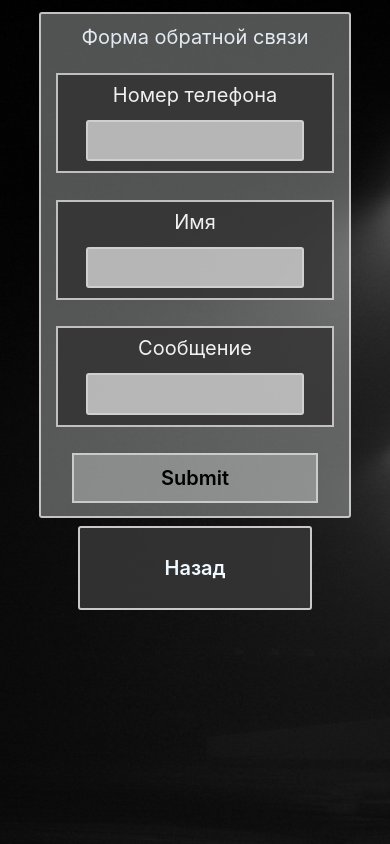
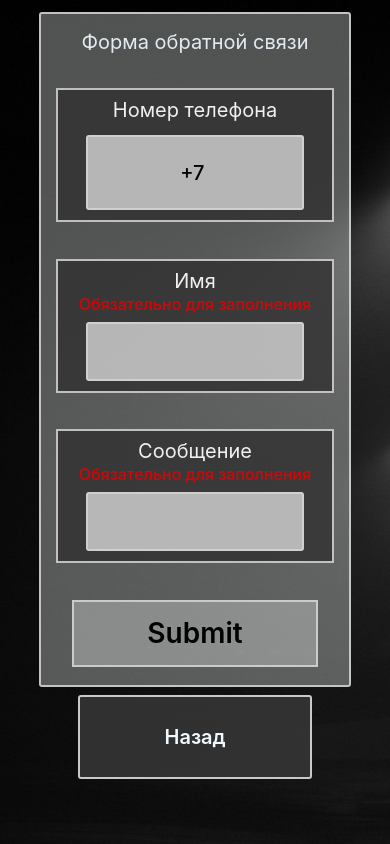
Before and after one commit to Grekalimbus/task-form, a React (Create React App) app: page / in a window 390 px wide. Both pictures are taken after a click on the button "Открыть форму". Built offline with nearby package versions, Linux system fonts and the light colour scheme.

Commit message:
logic for field phone in handlesubmit

```diff
--- a/src/App.jsx
+++ b/src/App.jsx
@@ -9,7 +9,6 @@ function App() {
   const [styleButtonBack, setStyleButtonBack] = useState({ display: 'none' });
 
   const handleDisplay = () => {
-    console.log('fd');
     setDisplayForm((prevState) => (prevState = !prevState));
     if (!display) {
       setStyleButtonForm({ display: 'none' });
--- a/src/components/Field.jsx
+++ b/src/components/Field.jsx
@@ -1,11 +1,16 @@
 import React from 'react';
 
-const Field = ({ styles, title, name, value, handleChangeData }) => {
+const Field = ({ styles, title, name, value, handleChangeData, error }) => {
   return (
     <div className={styles.fieldOneInput}>
       <label htmlFor="" className={styles.label}>
         {title}
       </label>
+      {error ? (
+        <p className={styles.titleError}>{error}</p>
+      ) : (
+        <p className={styles.titleError}></p>
+      )}
       <input
         onChange={(e) => handleChangeData(e)}
         name={name}
--- a/src/components/Form.jsx
+++ b/src/components/Form.jsx
@@ -1,24 +1,61 @@
-import React from 'react';
+import React, { useEffect, useState } from 'react';
 import Field from './Field';
 import styles from './index.module.css';
 import Button from './Button';
-import { useState } from 'react';
+import validatorConfig from '../utils/validatorConfig';
+import validator from '../utils/validator';
 
 const Form = ({ display }) => {
   const [dataForm, setDataForm] = useState({
-    phone: '',
+    phone: '+7 ',
     name: '',
     message: '',
   });
+  const [errors, setErrors] = useState({});
+  useEffect(() => {
+    validate();
+    console.log(errors);
+  }, [dataForm]);
+
+  const validate = () => {
+    const errors = validator(dataForm, validatorConfig);
+    setErrors(errors);
+    return Object.keys(errors).length === 0;
+  };
+
   const handleSubmit = (e) => {
     e.preventDefault();
   };
+
   function checkDisplay(display) {
     return !display ? { display: 'none' } : { display: '' };
   }
+
   function handleChangeData(e) {
     const { target } = e;
-    setDataForm((prevState) => ({ ...prevState, [target.name]: target.value }));
+    if (target.name === 'phone') {
+      let value = target.value.length;
+      console.log(value);
+      if (value === 12 || value === 15) {
+        target.value = target.value + ' ';
+      }
+      if (value === 4) {
+        const newStr = `${target.value.slice(0, 3)}`;
+        target.value = newStr + '(' + target.value[3];
+      }
+      if (value === 7) {
+        target.value = target.value + ') ';
+      }
+      setDataForm((prevState) => ({
+        ...prevState,
+        [target.name]: target.value,
+      }));
+    } else {
+      setDataForm((prevState) => ({
+        ...prevState,
+        [target.name]: target.value,
+      }));
+    }
   }
   const displayCall = checkDisplay(display);
 
@@ -30,6 +67,7 @@ const Form = ({ display }) => {
     >
       <h2 className={styles.title}>Форма обратной связи</h2>
       <Field
+        error={errors.phone}
         handleChangeData={handleChangeData}
         name="phone"
         value={dataForm.phone}
@@ -37,6 +75,7 @@ const Form = ({ display }) => {
         styles={styles}
       />
       <Field
+        error={errors.name}
         handleChangeData={handleChangeData}
         name="name"
         value={dataForm.name}
@@ -44,6 +83,7 @@ const Form = ({ display }) => {
         styles={styles}
       />
       <Field
+        error={errors.message}
         handleChangeData={handleChangeData}
         name="message"
         value={dataForm.message}
--- a/src/components/index.module.css
+++ b/src/components/index.module.css
@@ -19,7 +19,11 @@
     color: aliceblue;
     font-size: 20px;
 }
-
+.titleError{
+    color: rgb(228, 4, 4);
+    font-weight: 500;
+    font-size: 16px;
+}
 /* FIELD COMPONENT */
 .fieldOneInput{
     width: 90%;
@@ -68,6 +72,15 @@
 
 /* Big height */
 @media (min-height: 940px ) and (min-width: 800px){
+    .formWrapper{
+        width: 60%;
+        height: 80%;
+    }
+    .button{
+        font-size: 28px;
+    }
+}
+@media (min-height: 600px ) and (max-width: 650px){
     .formWrapper{
         width: 60%;
         height: 80%;
--- /dev/null
+++ b/src/utils/validator.js
@@ -0,0 +1,26 @@
+function validator(data, config) {
+  const errors = {};
+  function validate(validateMethod, data, config, allData) {
+    switch (validateMethod) {
+      case 'isRequired':
+        if (data.trim() === '') return config.message;
+        break;
+    }
+  }
+  for (const fieldName in data) {
+    for (const validateMethod in config[fieldName]) {
+      const error = validate(
+        validateMethod,
+        data[fieldName],
+        config[fieldName][validateMethod],
+        data
+      );
+      if (error && !errors[fieldName]) {
+        errors[fieldName] = error;
+      }
+    }
+  }
+
+  return errors;
+}
+export default validator;
--- /dev/null
+++ b/src/utils/validatorConfig.js
@@ -0,0 +1,16 @@
+const validatorConfig = {
+  phone: {
+    isRequired: { message: 'Номер обязательнен для заполнения' },
+    correctPhone: {
+      message: 'Данные не корректны',
+    },
+  },
+  name: {
+    isRequired: { message: 'Обязательно для заполнения' },
+  },
+  message: {
+    isRequired: { message: 'Обязательно для заполнения' },
+  },
+};
+
+export default validatorConfig;
```
